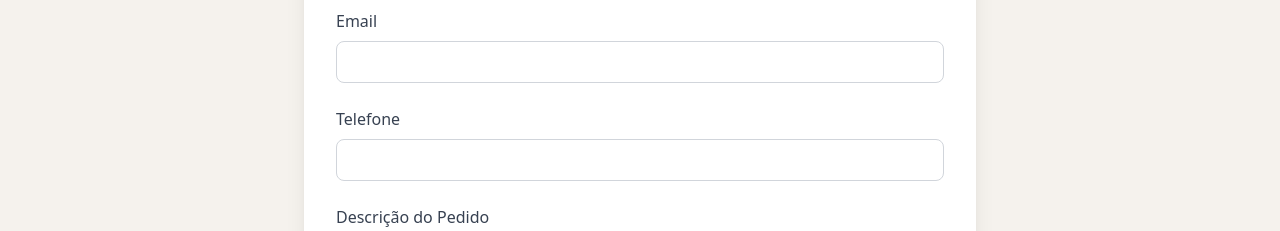
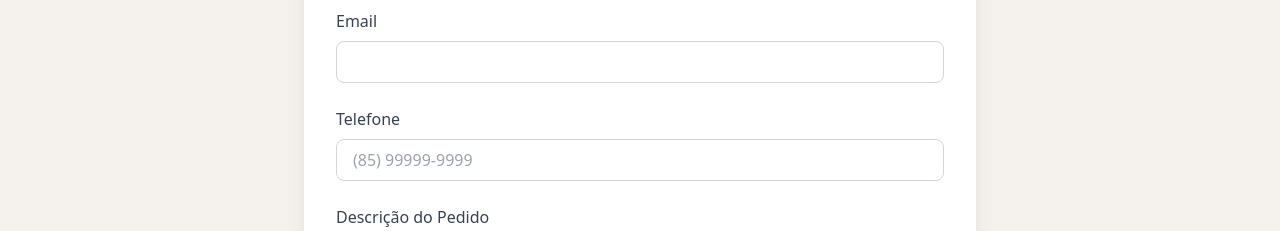
Before and after one commit to ivancrp/kananda-mimos, a React (Vite) app: page / in a window 1280 px wide. Shown: the part 3060-3291 px from the top of the page. Built offline with nearby package versions, Linux system fonts and the light colour scheme.

Commit message:
atualização do envio de email

```diff
--- a/package.json
+++ b/package.json
@@ -10,9 +10,11 @@
   },
   "dependencies": {
     "@emailjs/browser": "^4.4.1",
+    "@types/react-input-mask": "^3.0.6",
     "lucide-react": "^0.344.0",
     "react": "^18.3.1",
     "react-dom": "^18.3.1",
+    "react-input-mask": "^2.0.4",
     "vite-react-typescript-starter": "file:"
   },
   "devDependencies": {
--- a/src/App.tsx
+++ b/src/App.tsx
@@ -1,6 +1,7 @@
 import React, { useState } from 'react';
 import { Gift, Package, Star, Phone, Mail, MapIcon, Menu, X, Send } from 'lucide-react';
 import emailjs from '@emailjs/browser';
+import InputMask from 'react-input-mask';
 
 function App() {
   const [isMenuOpen, setIsMenuOpen] = useState(false);
@@ -23,10 +24,10 @@ function App() {
 
     try {
       await emailjs.send(
-        'YOUR_SERVICE_ID', // Substitua pelo seu Service ID do EmailJS
-        'YOUR_TEMPLATE_ID', // Substitua pelo seu Template ID do EmailJS
+        import.meta.env.VITE_EMAILJS_SERVICE_ID,
+        import.meta.env.VITE_EMAILJS_TEMPLATE_ID,
         formData,
-        'YOUR_PUBLIC_KEY' // Substitua pela sua Public Key do EmailJS
+        import.meta.env.VITE_EMAILJS_PUBLIC_KEY
       );
 
       alert('Orçamento solicitado com sucesso! Entraremos em contato em breve.');
@@ -199,13 +200,15 @@ function App() {
               </div>
               <div>
                 <label htmlFor="phone" className="block text-gray-700 mb-2">Telefone</label>
-                <input
+                <InputMask
+                  mask="(99) 99999-9999"
                   type="tel"
                   id="phone"
                   name="phone"
                   value={formData.phone}
                   onChange={handleInputChange}
                   className="w-full px-4 py-2 rounded-lg border border-gray-300 focus:border-[#e94d97] focus:ring focus:ring-[#e94d97] focus:ring-opacity-50"
+                  placeholder="(85) 99999-9999"
                   required
                 />
               </div>
--- /dev/null
+++ b/src/env.d.ts
@@ -0,0 +1,19 @@
+/// <reference types="vite/client" />
+
+interface ImportMetaEnv {
+  readonly VITE_EMAILJS_SERVICE_ID: string
+  readonly VITE_EMAILJS_TEMPLATE_ID: string
+  readonly VITE_EMAILJS_PUBLIC_KEY: string
+}
+
+interface ImportMeta {
+  readonly env: ImportMetaEnv
+}
+
+declare module 'vite/client' {
+  interface ImportMetaEnv {
+    readonly VITE_EMAILJS_SERVICE_ID: string
+    readonly VITE_EMAILJS_TEMPLATE_ID: string
+    readonly VITE_EMAILJS_PUBLIC_KEY: string
+  }
+}
```
Also changed, not shown: 2 other files (tests, documents, lock files or other folders).
